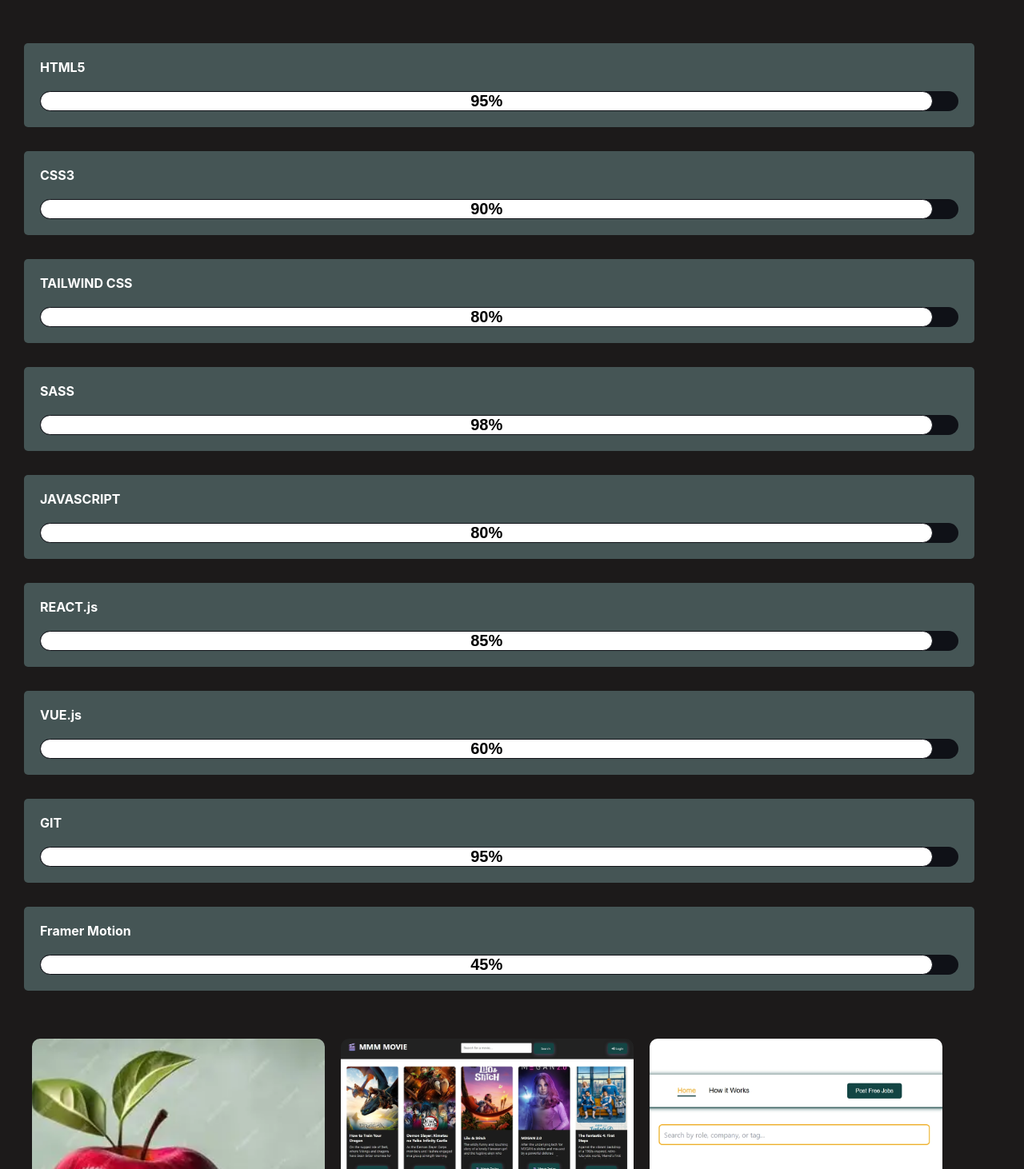
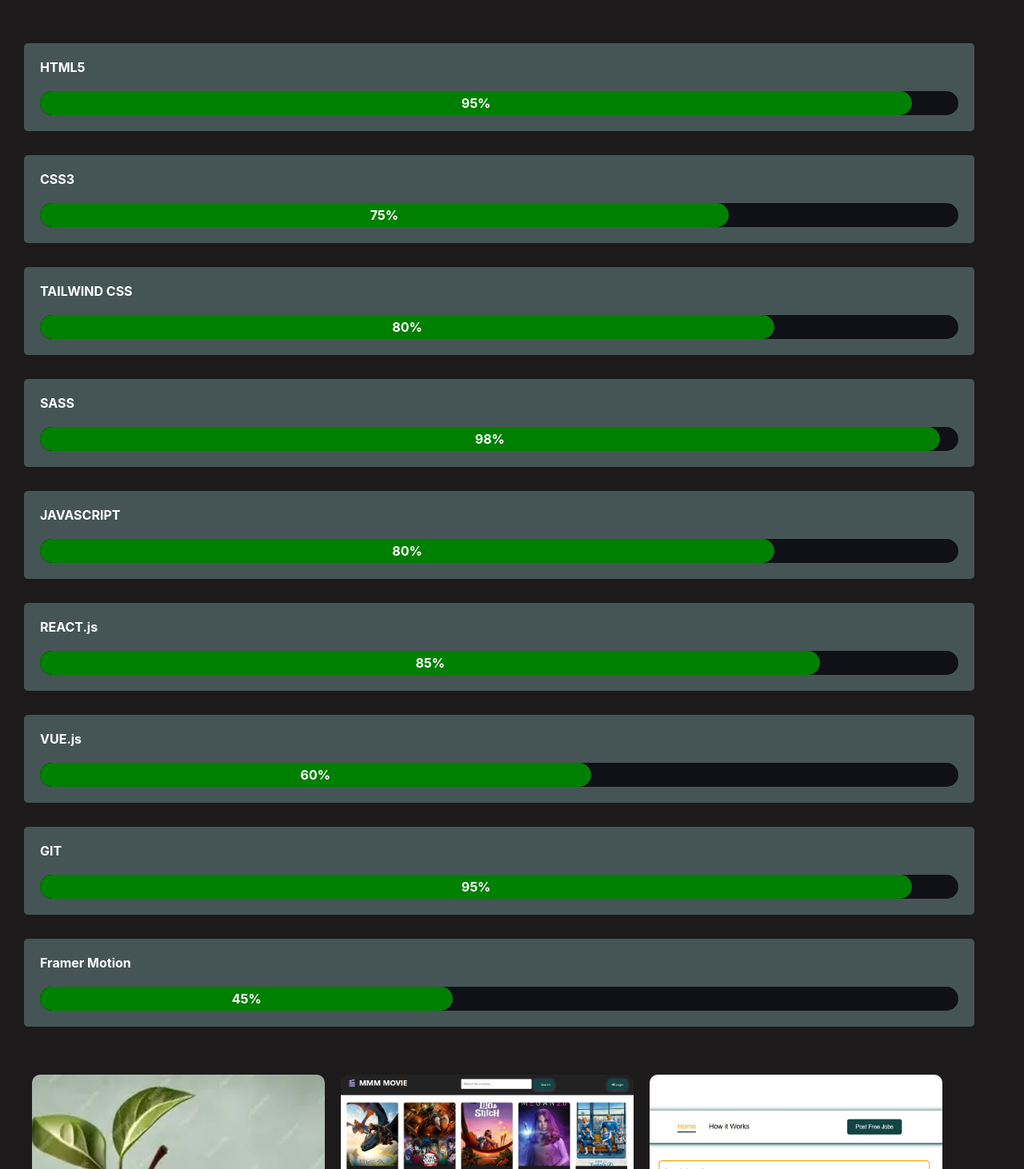
Before and after one commit to Bigoluwagentle/Abdulmalik-portfolio, a React (Create React App) app: page /Contact in a window 1280 px wide. Shown: the part 1308-2770 px from the top of the page at 80% size. Built offline with nearby package versions, Linux system fonts and the light colour scheme.

Commit message:
Initial commit

```diff
--- a/package.json
+++ b/package.json
@@ -3,10 +3,14 @@
   "version": "0.1.0",
   "private": true,
   "dependencies": {
+    "@emotion/react": "^11.14.0",
+    "@emotion/styled": "^11.14.1",
+    "@mui/material": "^7.3.1",
     "@testing-library/dom": "^10.4.1",
     "@testing-library/jest-dom": "^6.6.4",
     "@testing-library/react": "^16.3.0",
     "@testing-library/user-event": "^13.5.0",
+    "emailjs-com": "^3.2.0",
     "gsap": "^3.13.0",
     "react": "^19.1.1",
     "react-dom": "^19.1.1",
--- a/src/App.js
+++ b/src/App.js
@@ -1,5 +1,6 @@
 import Header from "./Header/Header";
 import "./App.css";
+
 function App() {
   return (
     <>
--- /dev/null
+++ b/src/Contact/Contact.css
@@ -0,0 +1,29 @@
+#contact2{
+    display: flex;
+    align-items: center;
+    justify-content: center;
+    width: 100%;
+    min-height: 80vh;
+    margin-top: 150px;
+    > .contact{
+        min-width: 60%;
+        > form{
+            width: 100%;
+            background-color: #FFF;
+            padding: 40px;
+            border-radius: 10px;
+            > nav{
+                margin-bottom: 30px;
+                color: white;
+            }
+            > h2{
+
+                margin-bottom: 50px;
+                color: black;
+            }
+            > TextField{
+                border: 2px solid white;
+            }
+        }
+    }
+}
--- /dev/null
+++ b/src/Contact/Contact.jsx
@@ -0,0 +1,82 @@
+import "./Contact.css";
+import { Stack, TextField, Button } from "@mui/material";
+import emailjs from "emailjs-com";
+
+function Contact() {
+
+  const handleSubmit = (e) => {
+    e.preventDefault();
+
+    emailjs.sendForm(
+      "service_wihdvep",
+      "template_704dmhp",
+      e.target,
+      "TuWLoTBD5rPIKrcGa"
+    )
+    .then(() => {
+      alert("Message Sent Successfully ✅");
+      e.target.reset(); // clear form after success
+    }, (error) => {
+      alert("ohhhh! please click on the email button");
+    });
+  };
+
+  return (
+    <div id="contact2">
+      <div className="contact">
+        <form onSubmit={handleSubmit}>
+          <h2>Contact Me</h2>
+
+          <nav>
+            <Stack>
+              <TextField
+                name="name"               // ✅ must match {{name}} in template
+                label="Name"
+                helperText="Enter your Name"
+                required
+                type="text"
+                variant="outlined"
+              />
+            </Stack>
+          </nav>
+
+          <nav>
+            <Stack>
+              <TextField
+                name="email"              // ✅ must match {{email}} in template
+                label="Email"
+                helperText="Enter your Email Address"
+                required
+                type="email"
+                variant="outlined"
+              />
+            </Stack>
+          </nav>
+
+          <nav>
+            <Stack>
+              <TextField
+                name="project"            // ✅ must match {{project}} in template
+                label="Project"
+                helperText="Enter your project"
+                required
+                type="text"
+                variant="outlined"
+              />
+            </Stack>
+          </nav>
+
+          <nav>
+            <Stack>
+              <Button type="submit" variant="contained" color="info">
+                Send
+              </Button>
+            </Stack>
+          </nav>
+        </form>
+      </div>
+    </div>
+  )
+}
+
+export default Contact;
--- a/src/Header/Header.css
+++ b/src/Header/Header.css
@@ -149,17 +149,8 @@
                     width: 100%;
                     border-radius: 100px;
                     padding: 0;
-                    > input{
-                        background-color: #ffffff;
-                        border-radius: 100px;
-                        border: 1px solid #0f1117;
-                        text-align: center;
-                        outline: none;
-                        cursor: auto;
-                        font-family: Arial, Helvetica, sans-serif;
-                        font-size: 20px;
-                        font-weight: bold;
-                        animation: load 8s;
+                    > span{
+
                     }
                 }
             }
@@ -281,9 +272,7 @@
     }
     footer{
         padding: 30px;
-        > h2{
-            margin-bottom: 90px;
-        }
+        margin-top: 150px;
         > section{
             display: flex;
             justify-content: space-between;
@@ -334,7 +323,7 @@ article #web{
     background-image: url(/public/soft.jpeg);
 }
 article #bag{
-    background-image: url(/public/AI.jpeg);
+    background-image: url(/public/Screenshot_18-8-2025_1507_localhost.jpeg);
 }
 #bottom-bar{
     display: none;
@@ -356,14 +345,43 @@ nav.check{
     transform: scale(1);
     opacity: 1;
 }
-@keyframes load{
+input{
+    width: 0%;
+}
+.go{
+    width: 95%;
+    transition: 6850ms;
+}
+.bar {
+  background: #0f1117;
+  width: 100%;
+  height: 30px;
+  border-radius: 100px;
+  overflow: hidden;
+  position: relative;
+}
+
+.bar span {
+  display: block;
+  height: 100%;
+  width: 0;
+  background: green;
+  border-radius: 100px;
+  color: white;
+  text-align: center;
+  font-weight: bold;
+  line-height: 30px;
+  transition: width 3s ease-in-out;
+}
+
+/* @keyframes load{
     from{
         width: 0%;
     }
     to{
         width: 100%;
-    }
-}
+    } */
+
 #hamburger{
     display: none;
 }
--- a/src/Header/Header.jsx
+++ b/src/Header/Header.jsx
@@ -7,10 +7,10 @@ import thomas from "../img/IMG-20250710-WA0058.jpg";
 import facebook from "../img/icon-facebook.svg";
 import twitter from "../img/icon-twitter.svg";
 import { useEffect } from "react";
+import Contact from "../Contact/Contact";
 function Header(){
     useEffect(() => {
         const cards = document.querySelectorAll(".card");
-
         const observer = new IntersectionObserver(entries => {
             entries.forEach(entry => {
                 entry.target.classList.toggle("show", entry.isIntersecting);
@@ -30,6 +30,30 @@ function Header(){
         cards.forEach(card => {
             observer.observe(card);
         });
+
+        const bars = document.querySelectorAll(".bar span");
+
+        const observers = new IntersectionObserver(entries => {
+        entries.forEach(entry => {
+            const span = entry.target;
+            const percent = parseInt(span.dataset.percent);
+            const label = span.nextElementSibling;
+
+            if (entry.isIntersecting) {
+            span.style.width = percent + "%";
+            let counter = 0;
+            const interval = setInterval(() => {
+                counter++;
+                label.textContent = counter + "%";
+                if (counter >= percent) clearInterval(interval);
+            }, 20);
+            } else {
+            span.style.width = "0";
+            label.textContent = "0%";
+            }
+        });
+        }, { threshold: 0.5 });
+        bars.forEach(bar => observers.observe(bar));
     }, []);
 
     function downloadPDF() {
@@ -115,63 +139,72 @@ function Header(){
                 <section>
                     <nav id="card" className="card">
                         <h4>HTML5</h4>
-                        <div>
-                          <input type="text" value="95%" style={{width: "95%"}} readOnly />
+                        <div className="bar">
+                            <span data-percent="95">95%</span>
+                            <small>0%</small>
                         </div>
                     </nav>
                     <nav id="card" className="card">
                         <h4>CSS3</h4>
-                        <div>
-                          <input type="text" value="90%" style={{width: "90%"}} readOnly />
+                        <div className="bar">
+                          <span data-percent="75">75%</span>
+                          <small>0%</small>
                         </div>
                     </nav>
 
                     <nav id="card" className="card">
                         <h4>TAILWIND CSS</h4>
-                        <div>
-                          <input type="text" value="80%" style={{width: "80%"}} readOnly />
+                        <div className="bar">
+                          <span data-percent="80">80%</span>
+                          <small>0%</small>
                         </div>
                     </nav>
 
                     <nav id="card" className="card">
                         <h4>SASS</h4>
-                        <div>
-                          <input type="text" value="98%" style={{width: "98%"}} readOnly />
+                        <div className="bar">
+                          <span data-percent="98">98%</span>
+                          <small>0%</small>
                         </div>
                     </nav>
 
                     <nav id="card" className="card">
                         <h4>JAVASCRIPT</h4>
-                        <div>
-                          <input type="text" value="80%" style={{width: "80%"}} readOnly />
+                        <div className="bar">
+                          <span data-percent="80">80%</span>
+                          <small>0%</small>
                         </div>
                     </nav>
 
                     <nav id="card" className="card">
                         <h4>REACT.js</h4>
-                        <div>
-                          <input type="text" value="85%" style={{width: "85%"}} readOnly />
+                        <div className="bar">
+                          <span data-percent="85">85%</span>
+                          <small>0%</small>
                         </div>
                     </nav>
 
                     <nav id="card" className="card">
                         <h4>VUE.js</h4>
-                        <div>
-                          <input type="text" value="60%" style={{width: "60%"}} readOnly />
+                        <div className="bar">
+                          <span data-percent="60">60%</span>
+                          <small>0%</small>
                         </div>
                     </nav>
 
                     <nav id="card" className="card">
                         <h4>GIT</h4>
-                        <div>
-                          <input type="text" value="95%" style={{width: "95%"}} readOnly />
+                        <div className="bar">
+                          <span data-percent="95">95%</span>
+                          <small>0%</small>
                         </div>
                     </nav>
 
                     <nav id="card" className="card">
                         <h4>Framer Motion</h4>
-                        <div>
-                          <input type="text" value="45%" style={{width: "45%"}} readOnly />
+                        <div className="bar">
+                          <span data-percent="45">45%</span>
+                          <small>0%</small>
                         </div>
                     </nav>
                 </section>
@@ -220,10 +253,12 @@ function Header(){
                 </div>
                 <div class="card" id="bag">
                     <nav class="check">
-                        <h4>MY AI</h4>
-                        <p>Tech:REACT AND API</p>
-                        <p>Result: Over 200+ users used it with positive results.</p>
-                        <button onClick={() => addUrl("https://abdulmalik-coding-ai.vercel.app/")}>View Project <i class="fa-solid fa-eye-slash"></i></button>
+                        <h4>Car Dealer</h4>
+                        <p>Role: Frontend Developer</p>
+                        <p>Tech: REACT AND JAVASCRIPT</p>
+                        <p>Challenge: Deliver real-time suggestions via API</p>
+                        <p>Result: Over 100 test users used it with positive results.</p>
+                        <button onClick={() => addUrl("https://abdulmalik-car.vercel.app/")}>View Project <i class="fa-solid fa-eye-slash"></i></button>
                     </nav>
                 </div>
 
@@ -259,9 +294,8 @@ function Header(){
                     <p style={{fontSize: "12px"}} class="text">Marketing Director</p>
                 </nav>
             </summary>
-
+            <Contact/>
             <footer id="contact">
-                <h2>CONTACT</h2>
                 <section id="card" className="card">
                     <div>
                         <h2>ABDULMALIK</h2>
@@ -289,7 +323,7 @@ function Header(){
                     </div>
                 </section>
             </footer>
-
+             {/* <Contact/> */}
             <div id="bottom-bar" style={{backgroundColor : "black"}} className="card">
                 <nav>
                     <i class="fa-solid fa-house"></i>
```
Also changed, not shown: public/Screenshot_18-8-2025_1507_localhost.jpeg (added), 1 other file (tests, documents, lock files or other folders).
